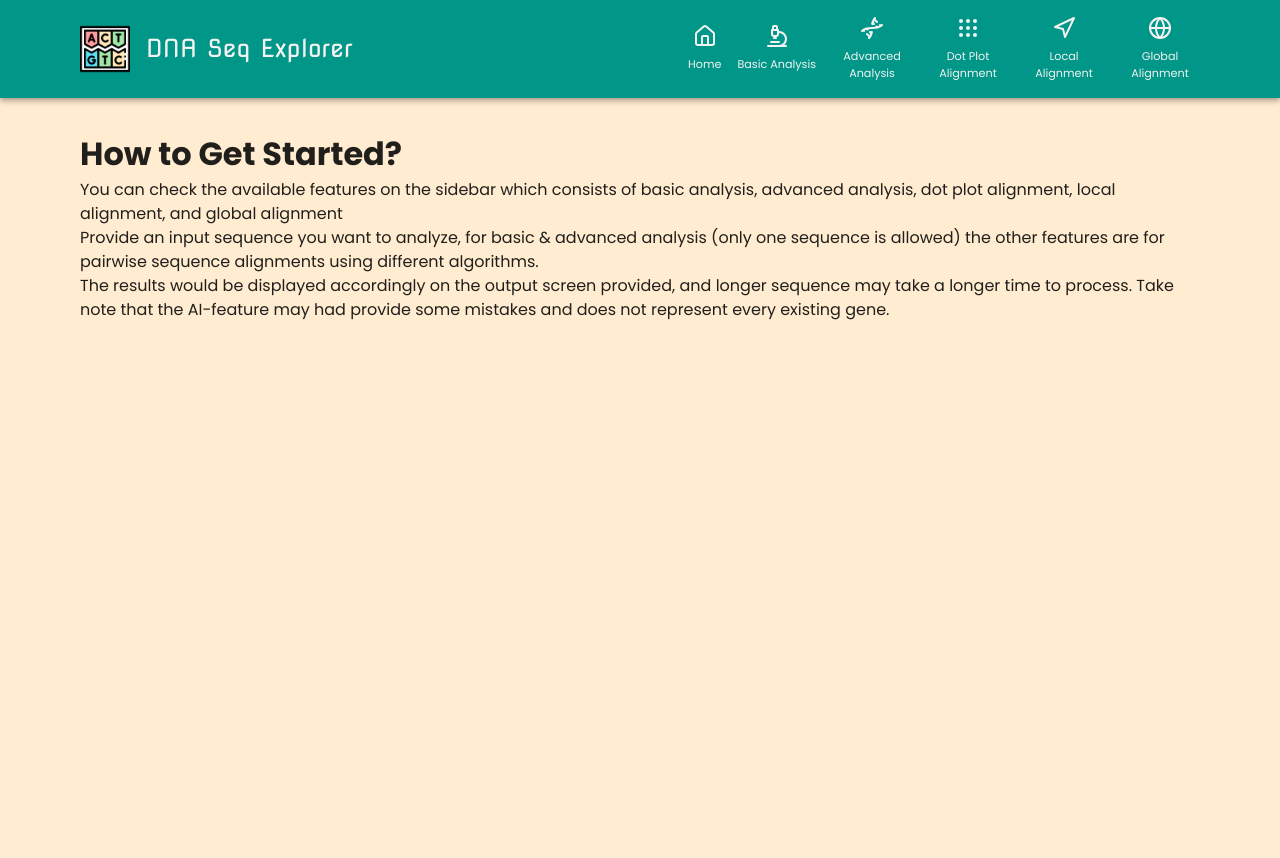
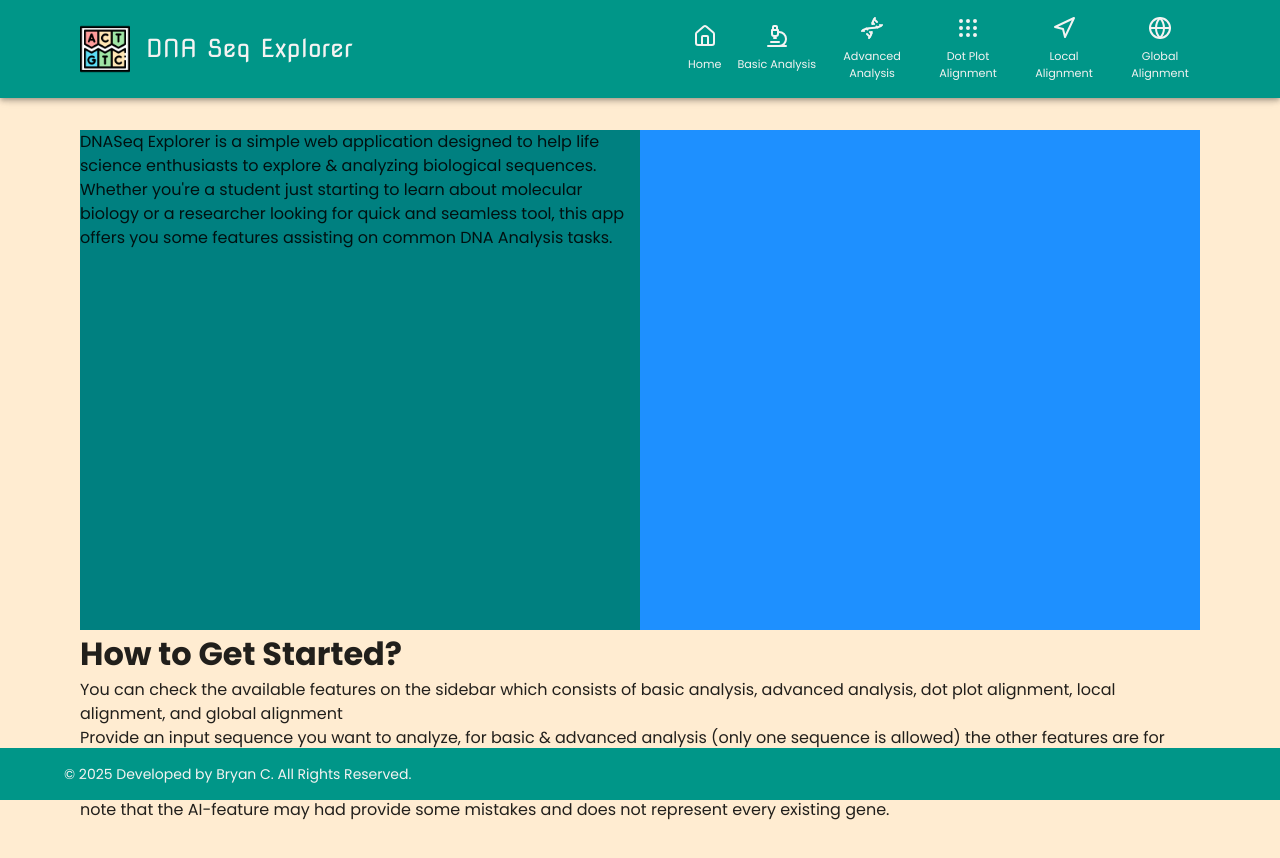
Before and after one commit to bryancastillo10/dna-seq-explorer, a React (Vite) app in the folder client/: page / in a window 1280 px wide. Shown: the top 858 px of the page. Before the commit the page ends 800 px from the top, so only its background shows below. Built offline with nearby package versions, Linux system fonts and the light colour scheme.

Commit message:
🟦 layout: hero section

```diff
--- /dev/null
+++ b/client/src/components/navigations/Footer.tsx
@@ -0,0 +1,25 @@
+import { Box, Typography } from "@mui/material";
+
+const Footer = () => {
+  return (
+    <Box
+      component="footer"
+      sx={{
+        position: "sticky",
+        bottom:0,
+        px:8,
+        py: 2,
+        mt: "auto",
+        width:"100%",
+        textAlign: {sm: "center", md:"left"},
+        backgroundColor: (theme) => theme.palette.primary.main,
+      }}
+    >
+      <Typography variant="body2" color="#F4F3F2">
+        © {new Date().getFullYear()} Developed by Bryan C. All Rights Reserved.
+      </Typography>
+    </Box>
+  );
+};
+
+export default Footer;
--- a/client/src/components/navigations/Navbar.tsx
+++ b/client/src/components/navigations/Navbar.tsx
@@ -27,7 +27,7 @@ const Navbar = () => {
   };
 
   return (
-    <AppBar position="static">
+    <AppBar position="sticky" sx={{top: "0"}}>
       <Container maxWidth="lg">
         <Toolbar sx={{p: 2}} disableGutters>
           <Box
--- /dev/null
+++ b/client/src/features/home/components/Hero.tsx
@@ -0,0 +1,28 @@
+import { Box, Stack, Typography } from "@mui/material";
+
+const Hero = () => {
+    const pageDescription =`DNASeq Explorer is a simple web application designed to help life science enthusiasts to explore &
+          analyzing biological sequences. Whether you're a student just starting to learn about molecular biology
+          or a researcher looking for quick and seamless tool, this app offers you some features
+          assisting on common DNA Analysis tasks.`
+    return (
+        <Stack
+            direction={{ xs: "column-reverse", md: "row" }}
+            alignItems={{ xs: "center", md: "column" }}
+        >
+        <Box
+            sx={{ backgroundColor: "teal" }}
+            width={{xs:"100%", md:"50%"}}
+            height="500px"
+        >
+            <Typography variant="body1">
+                {pageDescription}
+            </Typography>
+        </Box>
+       <Box
+        sx={{ backgroundColor:"dodgerblue" }} width={{xs:"100%", md:"50%"}} height="500px"></Box>
+    </Stack>
+  )
+}
+
+export default Hero;
--- a/client/src/routes/__root.tsx
+++ b/client/src/routes/__root.tsx
@@ -1,7 +1,9 @@
 import * as React from 'react'
 import { Outlet, createRootRoute } from '@tanstack/react-router'
 import { Container, Stack } from '@mui/material'
+
 import Navbar from '@/components/navigations/Navbar'
+import Footer from '@/components/navigations/Footer'
 
 export const Route = createRootRoute({
   component: RootComponent,
@@ -16,7 +18,7 @@ function RootComponent() {
           <Outlet />
         </Stack>
       </Container>
-
+      <Footer/>
     </React.Fragment>
   )
 }
--- a/client/src/routes/index.lazy.tsx
+++ b/client/src/routes/index.lazy.tsx
@@ -1,18 +1,17 @@
 import { Stack } from '@mui/material'
 import { createLazyFileRoute } from '@tanstack/react-router'
+
+import Hero from '@/features/home/components/Hero'
 
 export const Route = createLazyFileRoute('/')({
   component: RouteComponent,
 })
 
 function RouteComponent() {
-  const pageDescription =`DNASeq Explorer is a simple web application designed to help life science enthusiasts to explore &
-          analyzing biological sequences. Whether you're a student just starting to learn about molecular biology
-          or a researcher looking for quick and seamless tool, this app offers you some features
-          assisting on common DNA Analysis tasks.`
 
   return (
     <Stack width="100%">
+    <Hero/>
     <h1>How to Get Started?</h1>
       <p>You can check the available features on the sidebar
               which consists of basic analysis,
```
